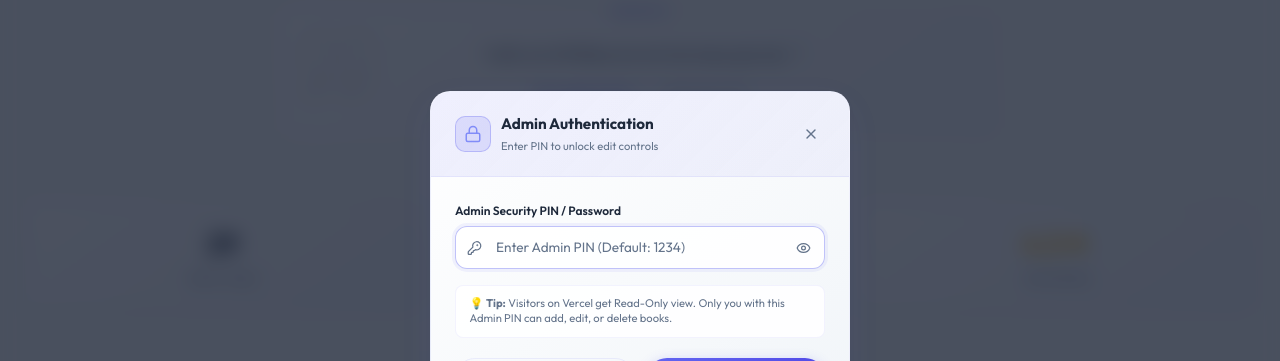
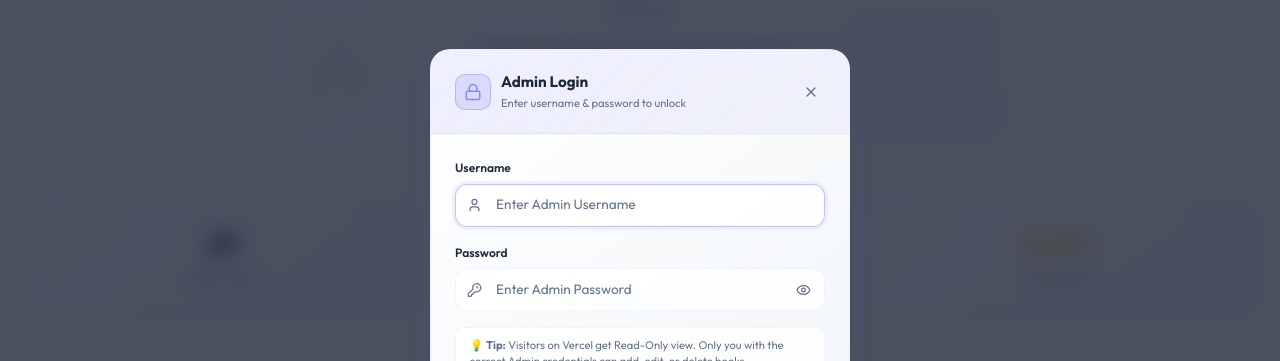
Before and after one commit to roy-21/My-Reading-Book-List, a Next.js app: page / in a window 1280 px wide. Both pictures are taken after typing "Sample" into the empty fields and a click on the button "Add Book (Admin)". Shown: the part 143-504 px from the top of the page. Built offline with nearby package versions, Linux system fonts and the light colour scheme; no server answers.

Commit message:
feat: replace admin PIN with username + password authentication

```diff
--- a/app/page.js
+++ b/app/page.js
@@ -176,9 +176,10 @@ export default function Home() {
     }
   };
 
-  const handleAdminAuthenticate = (pinInput) => {
-    const secretPin = process.env.NEXT_PUBLIC_ADMIN_PIN || "1234";
-    if (pinInput === secretPin) {
+  const handleAdminAuthenticate = ({ username, password }) => {
+    const adminUsername = process.env.NEXT_PUBLIC_ADMIN_USERNAME || "ROy";
+    const adminPassword = process.env.NEXT_PUBLIC_ADMIN_PASSWORD || "sojib215@#";
+    if (username === adminUsername && password === adminPassword) {
       setIsAdmin(true);
       localStorage.setItem("my_reading_list_admin_auth", "true");
       return true;
--- a/components/AdminModal.js
+++ b/components/AdminModal.js
@@ -1,10 +1,11 @@
 "use client";
 import { useState } from "react";
-import { Lock, Unlock, X, KeyRound, Eye, EyeOff, ShieldCheck, AlertCircle } from "lucide-react";
+import { Lock, Unlock, X, KeyRound, User, Eye, EyeOff, ShieldCheck, AlertCircle } from "lucide-react";
 
 export default function AdminModal({ isOpen, onClose, onAuthenticate, isAdmin, onLogout }) {
-  const [pin, setPin] = useState("");
-  const [showPin, setShowPin] = useState(false);
+  const [username, setUsername] = useState("");
+  const [password, setPassword] = useState("");
+  const [showPassword, setShowPassword] = useState(false);
   const [error, setError] = useState("");
   const [successMsg, setSuccessMsg] = useState("");
 
@@ -15,21 +16,26 @@ export default function AdminModal({ isOpen, onClose, onAuthenticate, isAdmin, o
     setError("");
     setSuccessMsg("");
 
-    if (!pin.trim()) {
-      setError("Please enter the Admin PIN or Password.");
+    if (!username.trim()) {
+      setError("Please enter the Admin Username.");
+      return;
+    }
+    if (!password.trim()) {
+      setError("Please enter the Admin Password.");
       return;
     }
 
-    const isSuccess = onAuthenticate(pin.trim());
+    const isSuccess = onAuthenticate({ username: username.trim(), password: password.trim() });
     if (isSuccess) {
       setSuccessMsg("Admin Mode Unlocked successfully!");
-      setPin("");
+      setUsername("");
+      setPassword("");
       setTimeout(() => {
         setSuccessMsg("");
         onClose();
       }, 900);
     } else {
-      setError("Incorrect Admin PIN! Please try again.");
+      setError("Incorrect Username or Password! Please try again.");
     }
   };
 
@@ -75,10 +81,10 @@ export default function AdminModal({ isOpen, onClose, onAuthenticate, isAdmin, o
             </div>
             <div>
               <h3 style={{ fontSize: '0.95rem', fontWeight: 700, color: 'var(--text-main)' }}>
-                {isAdmin ? "Admin Controls Active" : "Admin Authentication"}
+                {isAdmin ? "Admin Controls Active" : "Admin Login"}
               </h3>
               <p style={{ fontSize: '0.7rem', color: 'var(--text-muted)', marginTop: 1 }}>
-                {isAdmin ? "You have full management access" : "Enter PIN to unlock edit controls"}
+                {isAdmin ? "You have full management access" : "Enter username & password to unlock"}
               </p>
             </div>
           </div>
@@ -123,32 +129,51 @@ export default function AdminModal({ isOpen, onClose, onAuthenticate, isAdmin, o
               </button>
             </div>
           ) : (
-            /* PIN Input Form */
+            /* Username + Password Login Form */
             <form onSubmit={handleSubmit} style={{ display: 'flex', flexDirection: 'column', gap: '1rem' }}>
+              {/* Username Field */}
               <div>
                 <label style={{ display: 'block', fontSize: '0.75rem', fontWeight: 600, color: 'var(--text-main)', marginBottom: '0.4rem' }}>
-                  Admin Security PIN / Password
+                  Username
+                </label>
+                <div style={{ position: 'relative' }}>
+                  <User size={15} style={{ position: 'absolute', left: 12, top: '50%', transform: 'translateY(-50%)', color: 'var(--text-muted)' }} />
+                  <input
+                    type="text"
+                    value={username}
+                    onChange={(e) => setUsername(e.target.value)}
+                    placeholder="Enter Admin Username"
+                    className="input-dark w-full"
+                    style={{ paddingLeft: '2.5rem', fontSize: '0.85rem' }}
+                    autoFocus
+                  />
+                </div>
+              </div>
+
+              {/* Password Field */}
+              <div>
+                <label style={{ display: 'block', fontSize: '0.75rem', fontWeight: 600, color: 'var(--text-main)', marginBottom: '0.4rem' }}>
+                  Password
                 </label>
                 <div style={{ position: 'relative' }}>
                   <KeyRound size={15} style={{ position: 'absolute', left: 12, top: '50%', transform: 'translateY(-50%)', color: 'var(--text-muted)' }} />
                   <input
-                    type={showPin ? "text" : "password"}
-                    value={pin}
-                    onChange={(e) => setPin(e.target.value)}
-                    placeholder="Enter Admin PIN (Default: 1234)"
+                    type={showPassword ? "text" : "password"}
+                    value={password}
+                    onChange={(e) => setPassword(e.target.value)}
+                    placeholder="Enter Admin Password"
                     className="input-dark w-full"
                     style={{ paddingLeft: '2.5rem', paddingRight: '2.5rem', fontSize: '0.85rem' }}
-                    autoFocus
                   />
                   <button
                     type="button"
-                    onClick={() => setShowPin(!showPin)}
+                    onClick={() => setShowPassword(!showPassword)}
                     style={{
                       position: 'absolute', right: 10, top: '50%', transform: 'translateY(-50%)',
                       background: 'none', border: 'none', color: 'var(--text-muted)', cursor: 'pointer', padding: 4
                     }}
                   >
-                    {showPin ? <EyeOff size={15} /> : <Eye size={15} />}
+                    {showPassword ? <EyeOff size={15} /> : <Eye size={15} />}
                   </button>
                 </div>
               </div>
@@ -176,7 +201,7 @@ export default function AdminModal({ isOpen, onClose, onAuthenticate, isAdmin, o
               )}
 
               <div style={{ fontSize: '0.7rem', color: 'var(--text-muted)', background: 'var(--bg-input)', padding: '0.6rem 0.85rem', borderRadius: 8, border: '1px solid var(--border-color)', lineHeight: 1.4 }}>
-                💡 <strong>Tip:</strong> Visitors on Vercel get Read-Only view. Only you with this Admin PIN can add, edit, or delete books.
+                💡 <strong>Tip:</strong> Visitors on Vercel get Read-Only view. Only you with the correct Admin credentials can add, edit, or delete books.
               </div>
 
               <div style={{ display: 'flex', gap: '0.75rem', marginTop: '0.25rem' }}>
```
